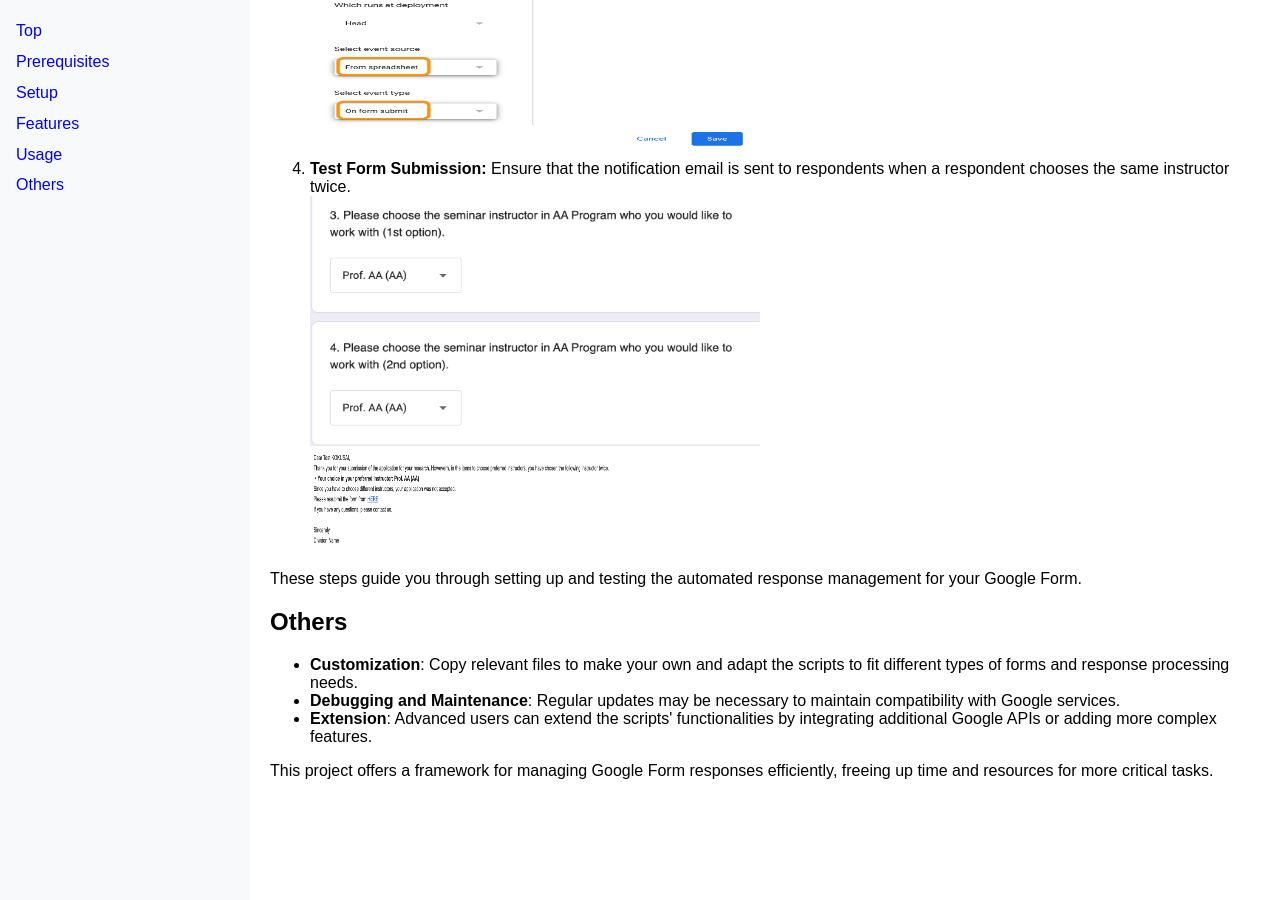
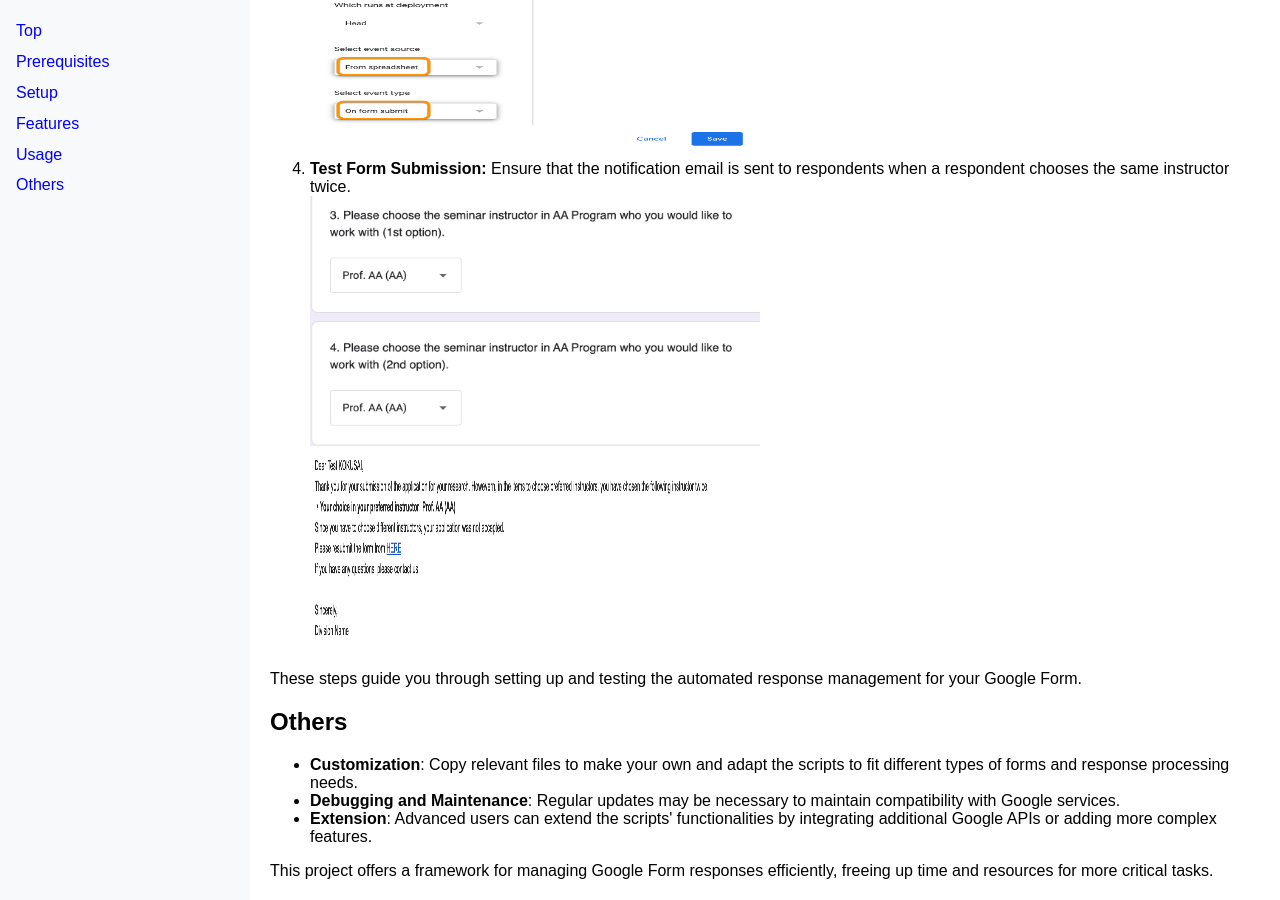
Before and after one commit to tsato21/form-manage-simplifier, a Jekyll site: the page built from docs/index.html, in a window 1280 px wide and 900 px high, scrolled down 2010 px. Built offline with Jekyll 4.4.1, drawn with Linux system fonts in a browser that asks for light colours; before the commit the page ends 2810 px from its top, so only the background shows below that.

Commit message:
Update index.html

```diff
--- a/docs/index.html
+++ b/docs/index.html
@@ -76,7 +76,7 @@ title: 'Google Forms Response Management and Automation'
         <li>
             <strong>Test Form Submission:</strong> Ensure that the notification email is sent to respondents when a respondent chooses the same instructor twice.
             <div><img src="assets/images/choose-instructors.png" alt="Email Notification Example" width="450" height="250"></div>
-            <div><img src="assets/images/email-notification.png" alt="Email Notification Example" width="300" height="100"></div>
+            <div><img src="assets/images/email-notification.png" alt="Email Notification Example" width="400" height="200"></div>
         </li>
     </ol>
     <div>
```
